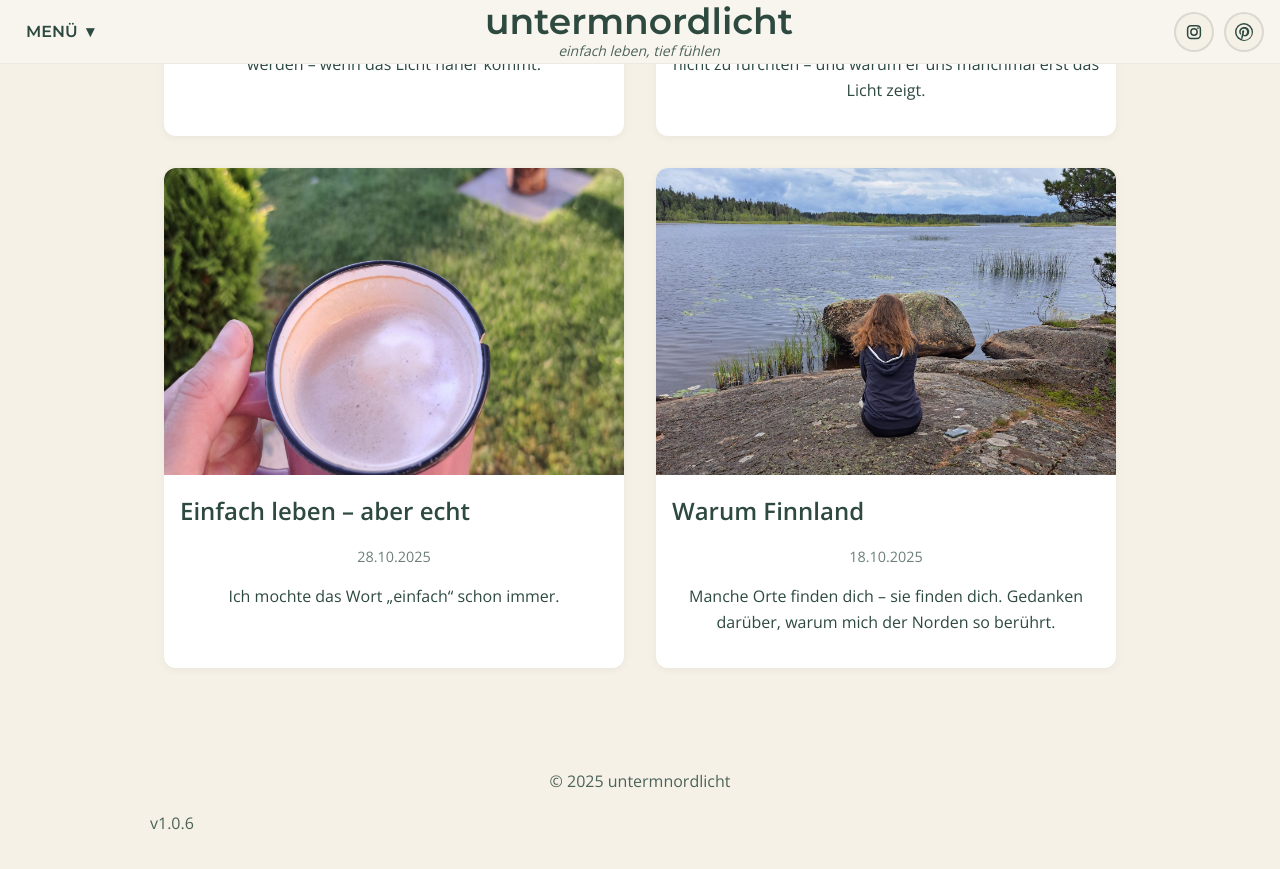
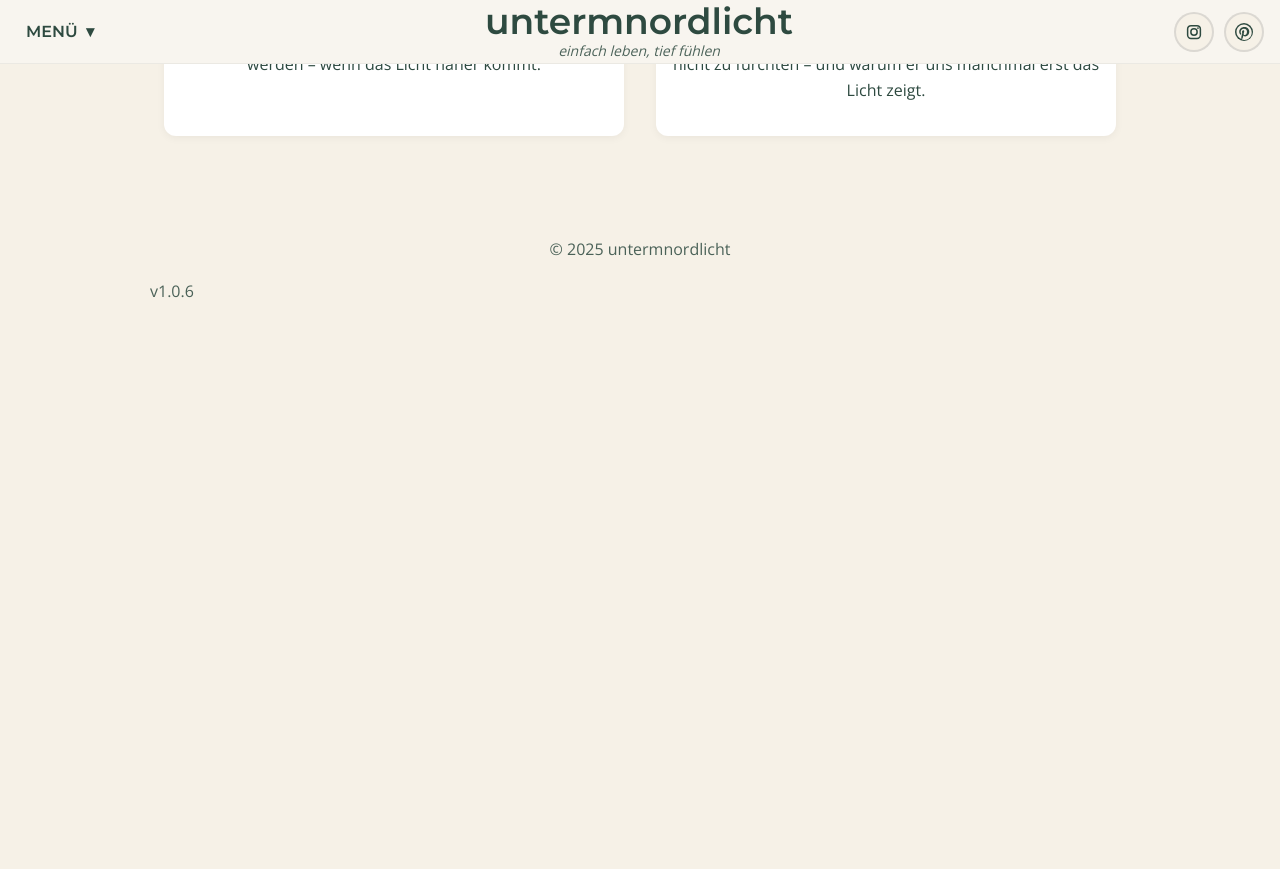
Before and after one commit to untermnordlicht/untermnordlicht, a Jekyll site: the page blog.html, which Jekyll copies as it is, in a window 1280 px wide and 900 px high, scrolled down 648 px. Shown: the top 869 px of the window. Built offline with Jekyll 4.4.1, drawn with Linux system fonts in a browser that asks for light colours; after the commit the page ends 1017 px from its top, so only the background shows below that.

Commit message:
Update blog.html

```diff
--- a/blog.html
+++ b/blog.html
@@ -89,29 +89,6 @@
   </a>
 </article>
 
-  <!-- Blogartikel: Einfach leben – aber echt -->
-  <article class="blog-card" style="border-radius:12px; overflow:hidden; background:#fff; box-shadow:0 2px 8px rgba(0,0,0,0.05);">
-    <a href="/blog/einfach-leben-aber-echt/" style="text-decoration:none; color:inherit;">
-      <img src="/assets/blog/2025-10-18-Warum-Finnland/2025-10-28-einfach-leben–aber-echt.jpg" alt="Einfach leben – aber echt" style="width:100%; height:auto; display:block;">
-      <div style="padding:1rem;">
-        <h2 style="margin:0 0 .3rem 0;">Einfach leben – aber echt</h2>
-        <p style="opacity:.7; font-size:.9rem;">28.10.2025</p>
-        <p style="margin-top:.8rem;">Ich mochte das Wort „einfach“ schon immer.</p>
-      </div>
-    </a>
-  </article>
-
-  <!-- Blogartikel: Warum Finnland -->
-  <article class="blog-card" style="border-radius:12px; overflow:hidden; background:#fff; box-shadow:0 2px 8px rgba(0,0,0,0.05);">
-    <a href="/blog/warum-finnland/" style="text-decoration:none; color:inherit;">
-      <img src="/assets/blog/2025-10-18-Warum-Finnland/Warum-Finnland.jpg" alt="Warum Finnland" style="width:100%; height:auto; display:block;">
-      <div style="padding:1rem;">
-        <h2 style="margin:0 0 .3rem 0;">Warum Finnland</h2>
-        <p style="opacity:.7; font-size:.9rem;">18.10.2025</p>
-        <p style="margin-top:.8rem;">Manche Orte finden dich – sie finden dich. Gedanken darüber, warum mich der Norden so berührt.</p>
-      </div>
-    </a>
-  </article>
 
 </section>
 </main>
```
